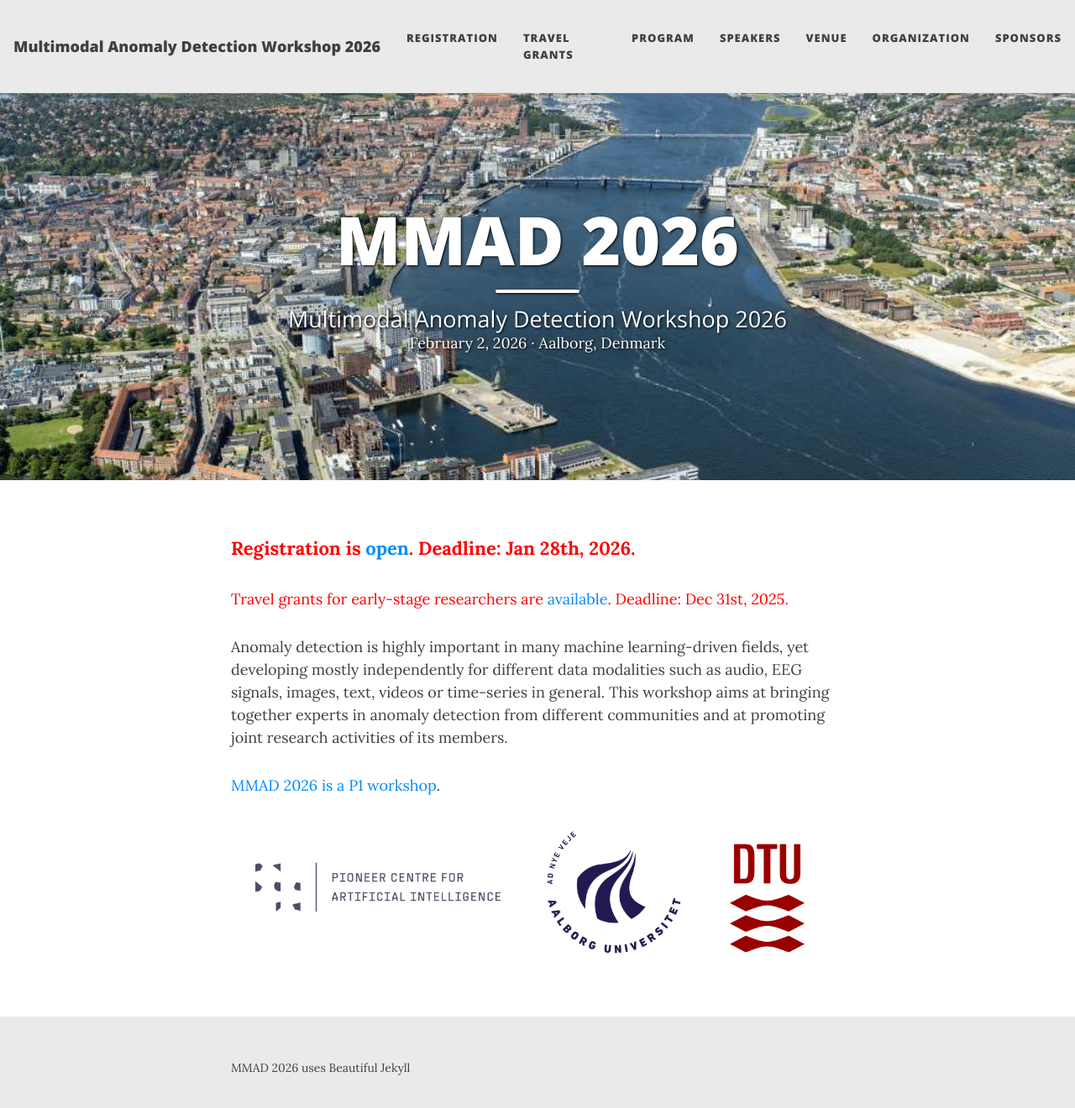
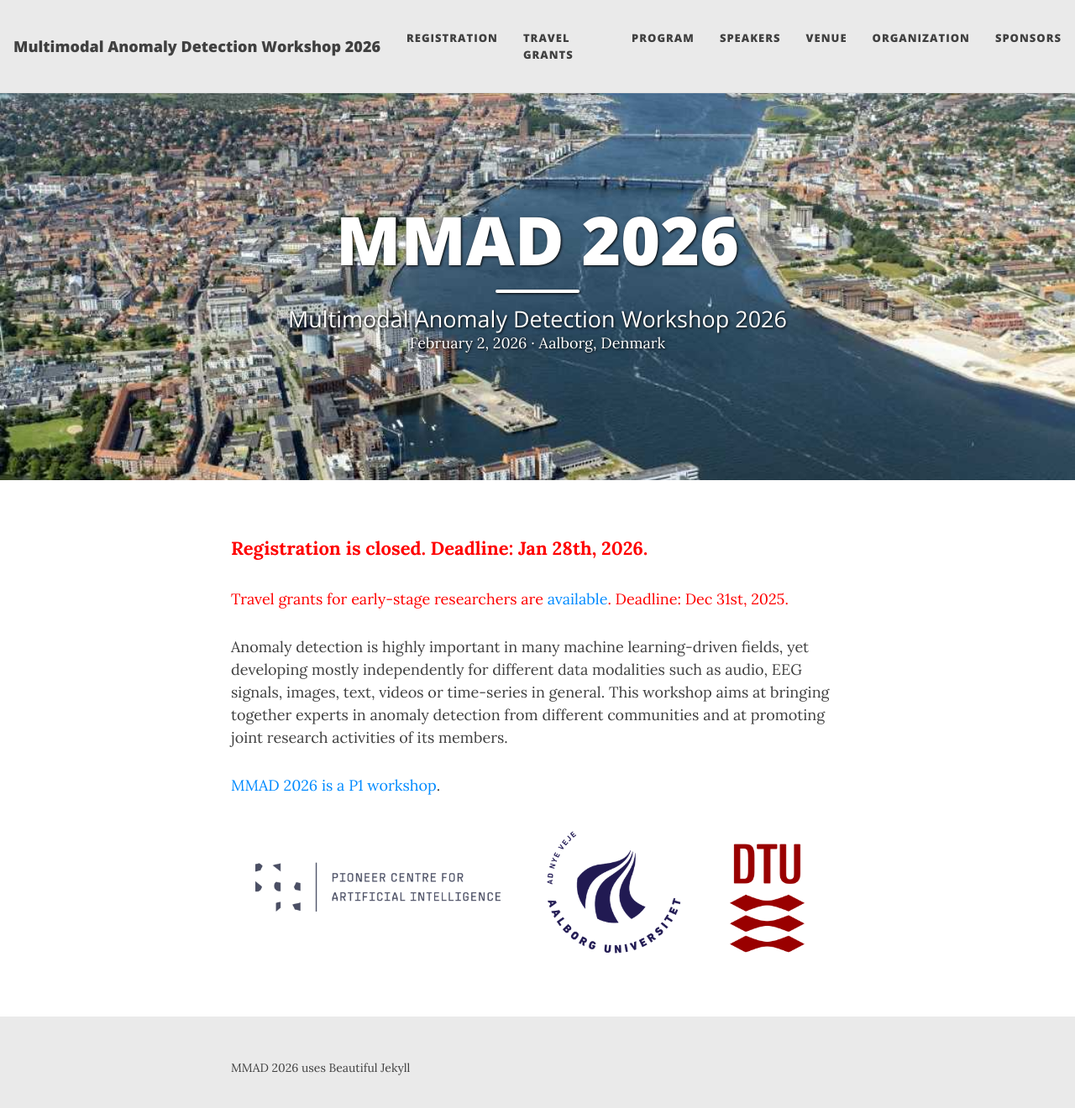
Before and after one commit to mmad2026/mmad2026.github.io, a Jekyll site: the page built from index.md, in a window 1280 px wide and 1333 px high. Shown: the top 1320 px of the window at 84% size. Built offline with Jekyll 4.4.1, drawn with Linux system fonts in a browser that asks for light colours.

Commit message:
Update: closing registration

```diff
--- a/index.md
+++ b/index.md
@@ -6,7 +6,7 @@ extra-subtitle: February 2, 2026 <span class="d-none d-md-inline middot">&middot
 cover-img: /assets/img/aalborg.jpg
 ---
 
-<span style="color:red; font-weight:bold; font-size:22px"> Registration is <a href="registration">open</a>. Deadline: Jan 28th, 2026.</span>
+<span style="color:red; font-weight:bold; font-size:22px"> Registration is closed. Deadline: Jan 28th, 2026.</span>
 
 <font color="red">Travel grants for early-stage researchers are <a href="travelgrants">available</a>. Deadline: Dec 31st, 2025.</font>
 
```
Also changed, not shown: registration.md (+1 -1 lines).
